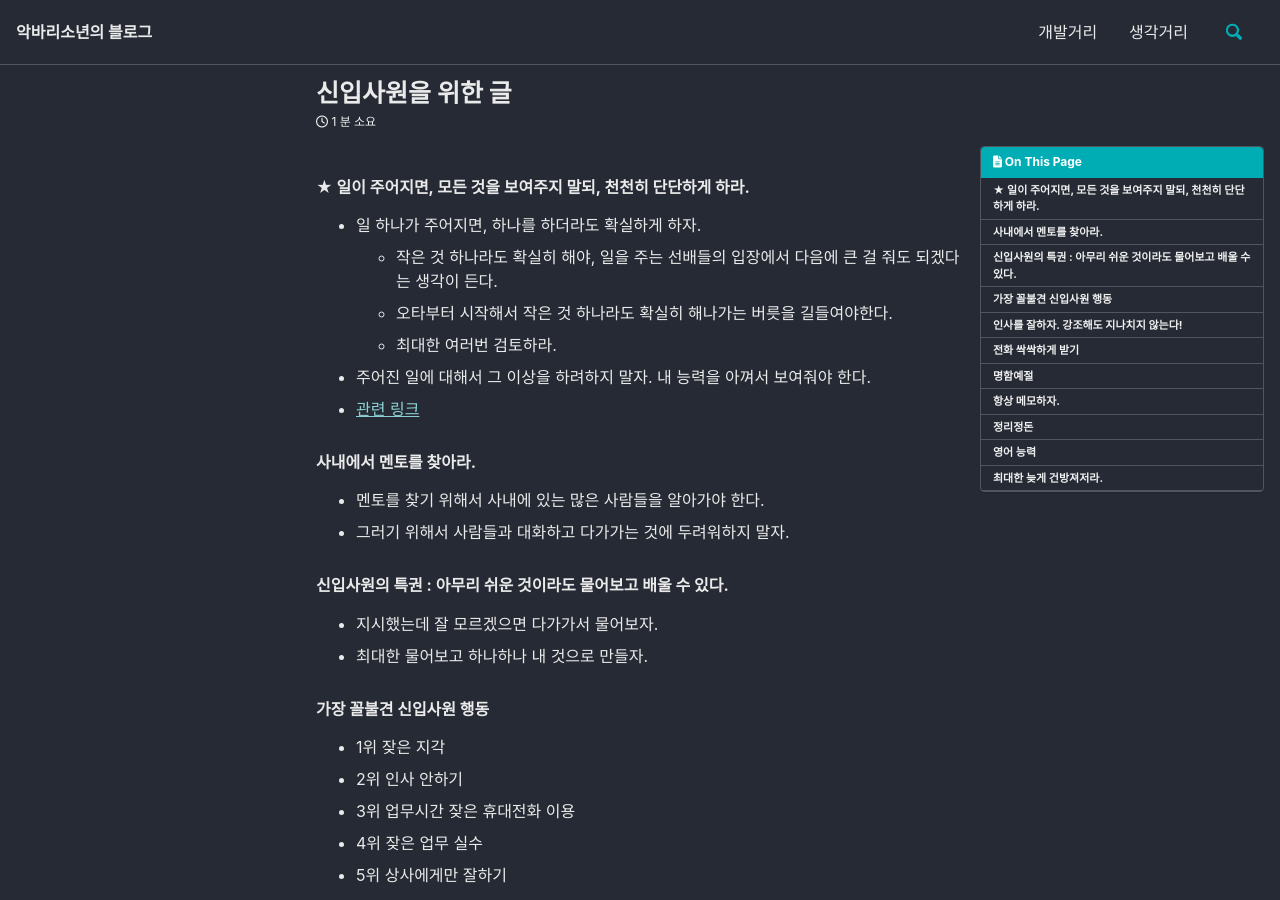
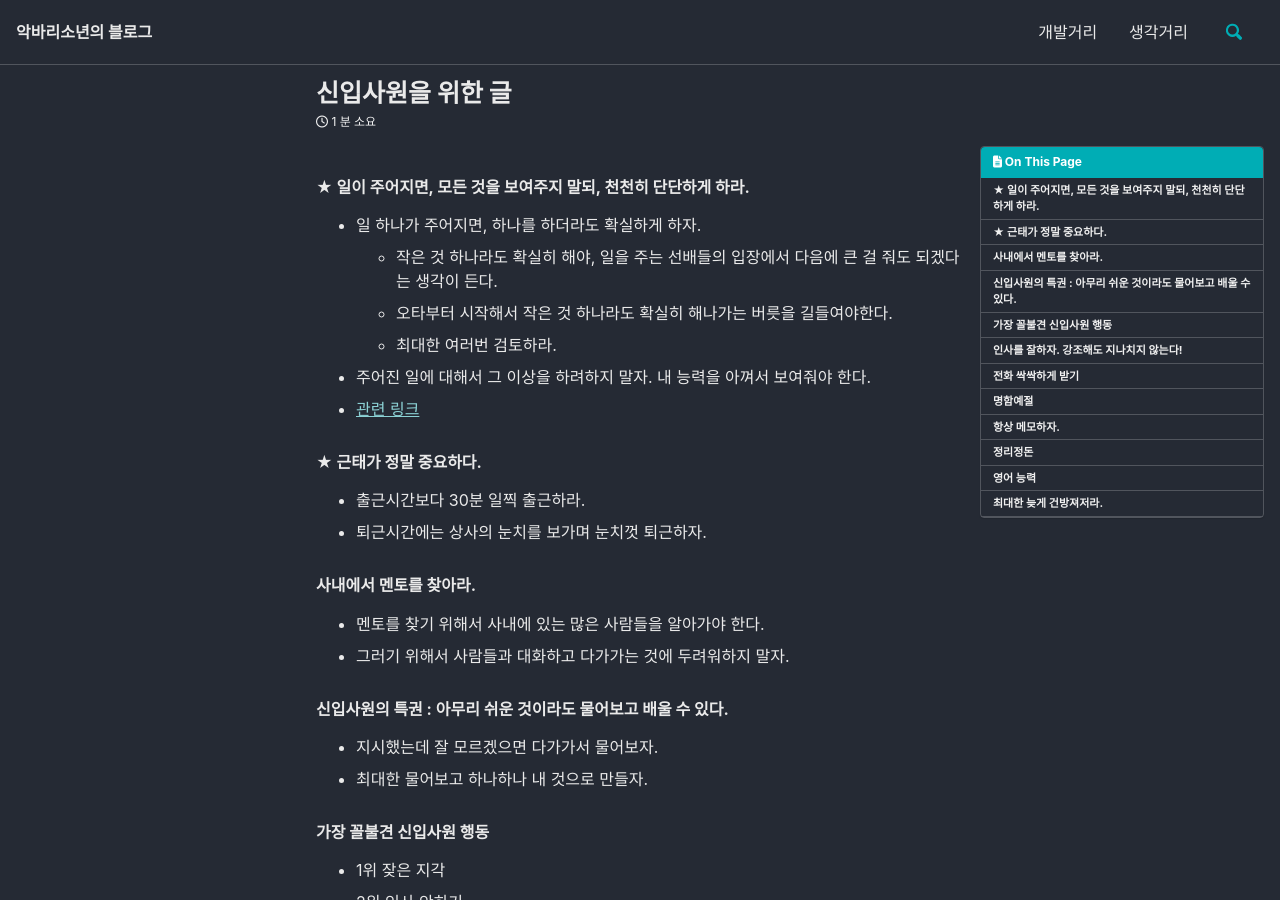
Before and after one commit to surmounter/Blog, a Jekyll site: the page built from _posts/2019-10-24-신입사원을위한글.md, in a window 1280 px wide and 900 px high. Built offline with Jekyll 4.4.1, drawn with Linux system fonts in a browser that asks for light colours; cached includes are drawn as plain includes; nearby versions of some CDN libraries.

Commit message:
Update 2019-10-24-신입사원을위한글.md

```diff
--- a/_posts/2019-10-24-신입사원을위한글.md
+++ b/_posts/2019-10-24-신입사원을위한글.md
@@ -14,6 +14,11 @@ author_profile: false
   * 최대한 여러번 검토하라.
 * 주어진 일에 대해서 그 이상을 하려하지 말자. 내 능력을 아껴서 보여줘야 한다.
 * [관련 링크](https://www.youtube.com/watch?v=rGhSH6itEeQ)
+
+### ★ 근태가 정말 중요하다.
+
+* 출근시간보다 30분 일찍 출근하라.
+* 퇴근시간에는 상사의 눈치를 보가며 눈치껏 퇴근하자.
 
 ### 사내에서 멘토를 찾아라.
 
```
